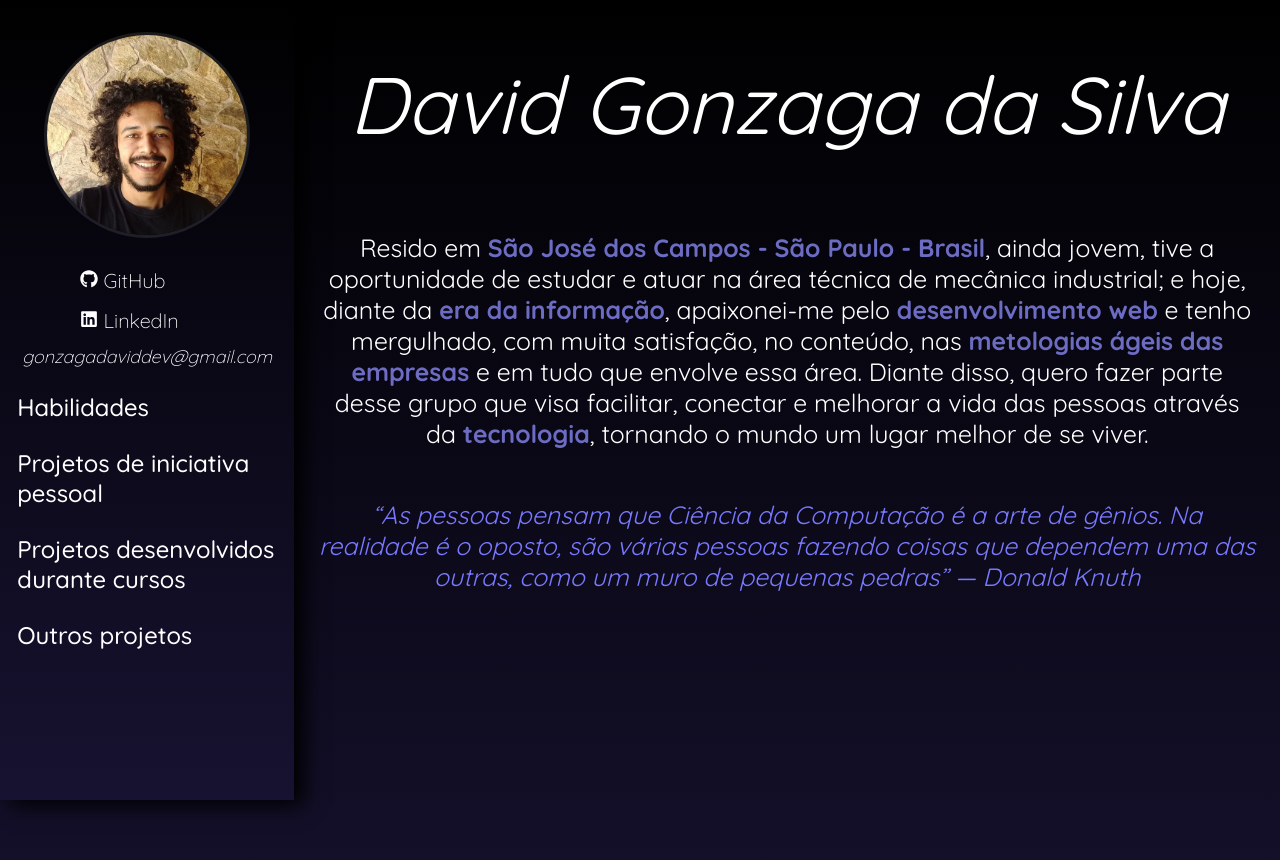
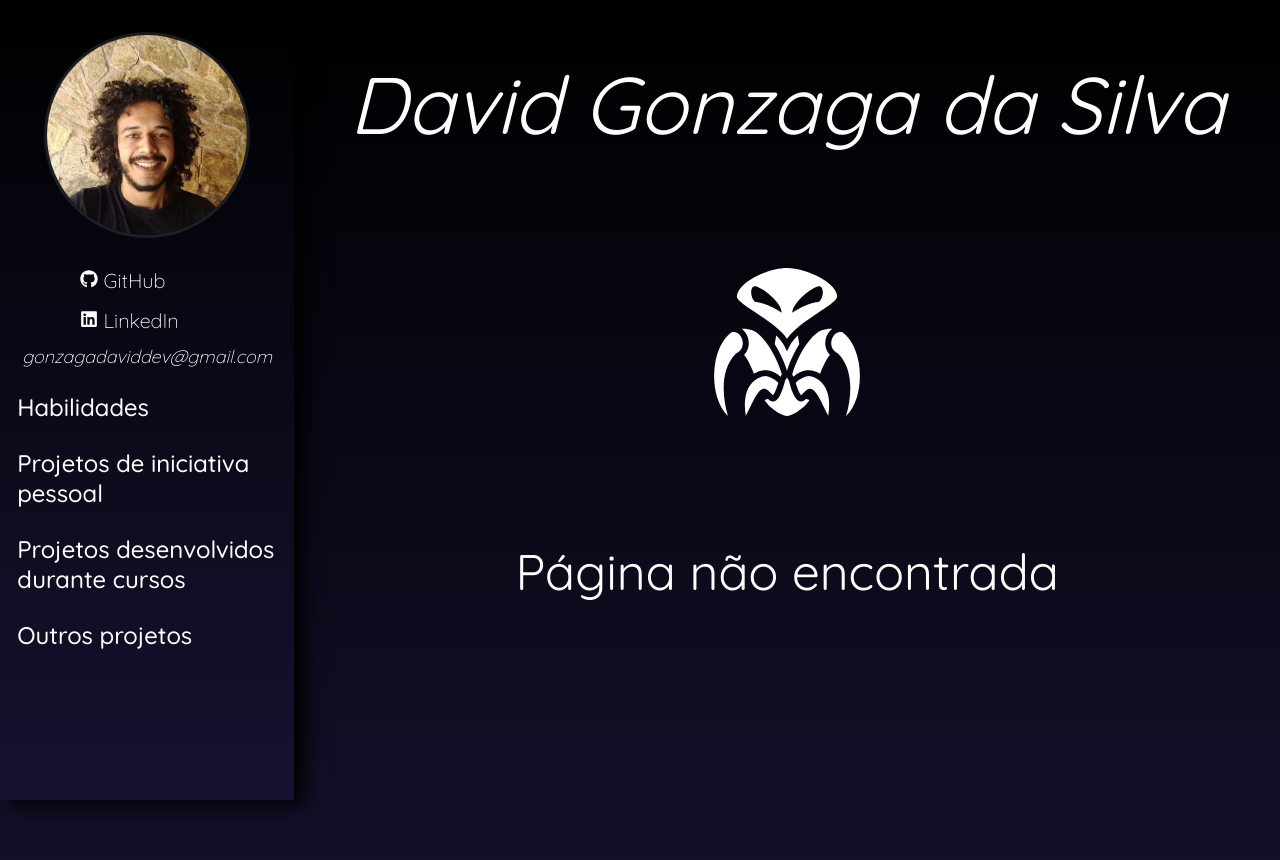
Before and after one commit to Gonzagadavid/portfolio, a React (Create React App) app: page / in a window 1280 px wide. Shown: the top 860 px of the page. Built offline with nearby package versions, Linux system fonts and the light colour scheme.

Commit message:
finalizado projeto

```diff
--- a/src/components/layout/Content.jsx
+++ b/src/components/layout/Content.jsx
@@ -14,7 +14,7 @@ const Content = props => {
     <main className='Content'>
       <Header text='David Gonzaga da Silva' />
       <Switch>
-        <Route exact path='/'>
+        <Route path='/portfolio'>
           <Home />
         </Route>
         <Route path='/habilidades'>
@@ -30,7 +30,7 @@ const Content = props => {
           <OutrosProjetos />
         </Route>
         <Route path='*'>
-          <Home />
+          <NotFound />
         </Route>
       </Switch>
     </main>
--- a/src/components/layout/Menu.jsx
+++ b/src/components/layout/Menu.jsx
@@ -9,7 +9,7 @@ const Menu = props => {
   return (
     <div className='Menu'>
       <nav>
-        <Link to='/'><Image src={Foto} alt='foto de David' /></Link>
+        <Link to='/portfolio'><Image src={Foto} alt='foto de David' /></Link>
         <Contact path='https://github.com/Gonzagadavid' text='GitHub' icon='github' />
         <Contact path='https://www.linkedin.com/in/david-gonzaga/' text='LinkedIn' icon='linkedin' />
         <h4>gonzagadaviddev@gmail.com</h4>
```
